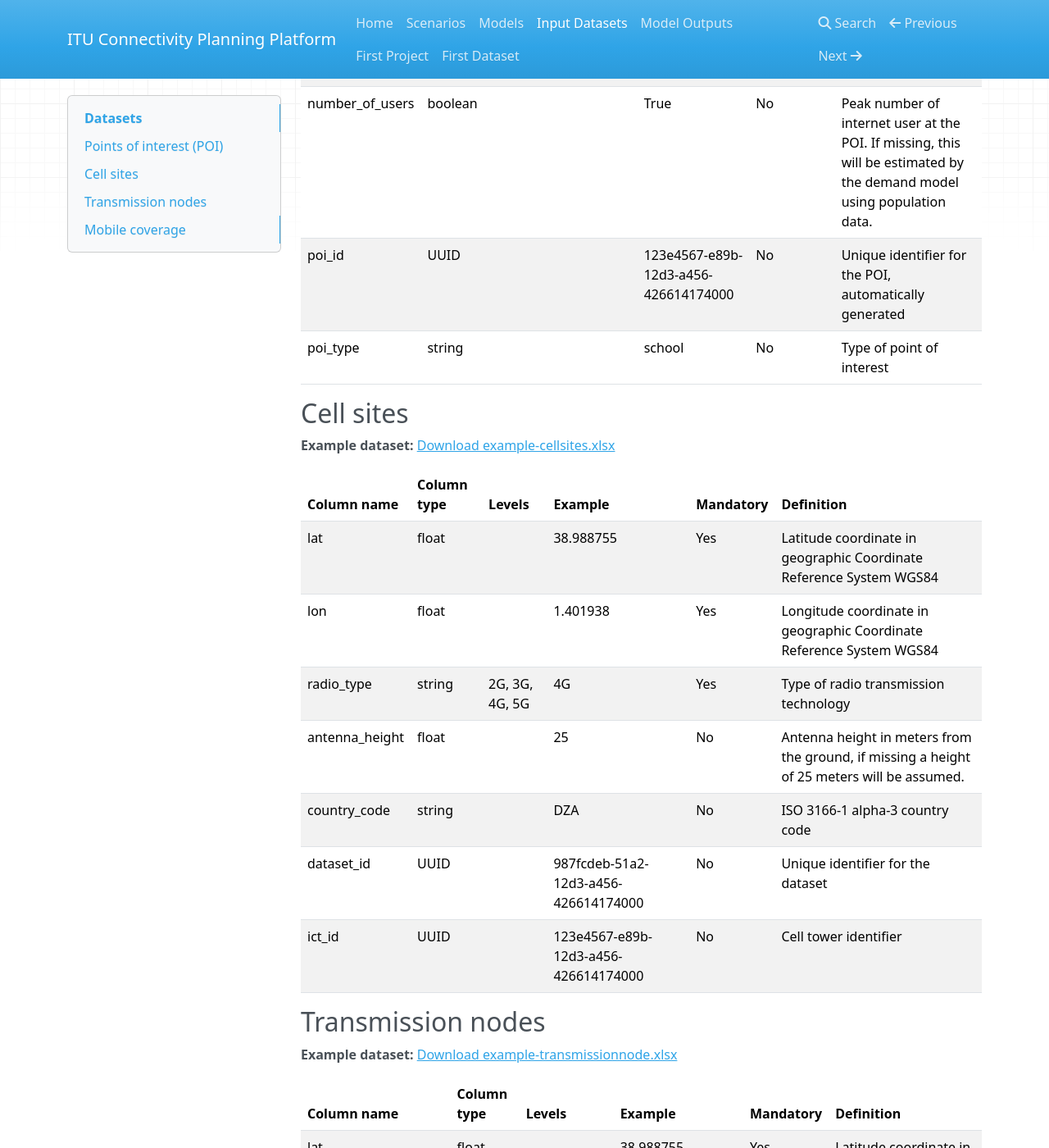
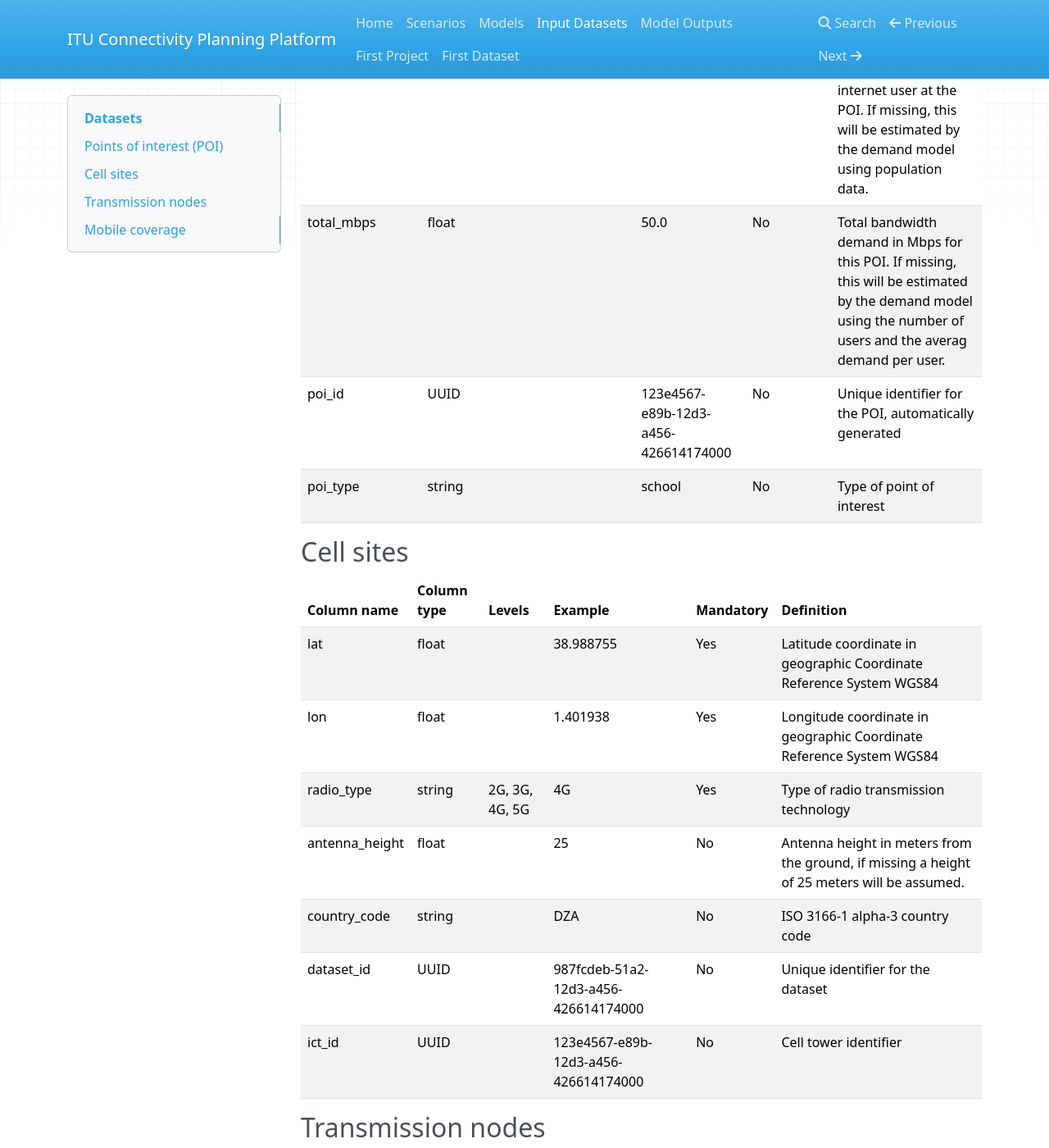
Before and after one commit to FNS-Division/cpp-user-guide, an MkDocs documentation site: the page built from docs/inputdata.md, in a window 1280 px wide and 1400 px high, scrolled down 1171 px. Shown: the whole window at 82% size. Built offline with MkDocs 1.6.1, drawn with Linux system fonts in a browser that asks for light colours; nearby versions of some CDN libraries; some of the changed text lies outside the part shown.

Commit message:
Remove example dataset links from input data documentation for clarity

```diff
--- a/docs/inputdata.md
+++ b/docs/inputdata.md
@@ -3,8 +3,6 @@
 This page summarises the user-provided data required by the toolkit. The provided data must conform to the standards below.
 
 ## Points of interest (POI)
-
-**Example dataset:** [Download example-pointsofinterest.xlsx](datasets/example-pointsofinterest.xlsx)
 
 | Column name | Column type | Levels | Example | Mandatory | Definition |
 |------------|-------------|---------|----------|-----------|------------|
@@ -16,12 +14,11 @@
 | has_electricity | boolean | | True | No | Whether the POI has electricity. If missing, no electricity will be assumed. |
 | is_connected | boolean | | True | No | Whether the POI has connectivity. If this column is missing, the connectivity status will be inferred using [speed test](https://www.ookla.com/ookla-for-good/open-data) measurements. |
 | number_of_users | boolean | | True | No | Peak number of internet user at the POI. If missing, this will be estimated by the demand model using population data. |
+| total_mbps | float | | 50.0 | No | Total bandwidth demand in Mbps for this POI. If missing, this will be estimated by the demand model using the number of users and the averag demand per user. |
 | poi_id | UUID | | 123e4567-e89b-12d3-a456-426614174000 | No | Unique identifier for the POI, automatically generated |
 | poi_type | string | | school | No | Type of point of interest |
 
 ## Cell sites
-
-**Example dataset:** [Download example-cellsites.xlsx](datasets/example-cellsites.xlsx)
 
 | Column name | Column type | Levels | Example | Mandatory | Definition |
 |------------|-------------|---------|----------|-----------|------------|
@@ -35,8 +32,6 @@
 
 ## Transmission nodes
 
-**Example dataset:** [Download example-transmissionnode.xlsx](datasets/example-transmissionnode.xlsx)
-
 | Column name | Column type | Levels | Example | Mandatory | Definition |
 |------------|-------------|---------|----------|-----------|------------|
 | lat | float | | 38.988755 | Yes | Latitude coordinate in geographic Coordinate Reference System WGS84 |
@@ -48,8 +43,6 @@
 
 ## Mobile coverage
 
-**Example dataset:** [Download example-coverage.csv](datasets/example-coverage.csv)
-
 | Column name | Column type | Levels | Example | Mandatory | Definition |
 |------------|-------------|---------|----------|-----------|------------|
 | geometry | geometry | | POLYGON((-74.0060 40.7128, -73.9857 40.7484, -73.9772 40.7516, -74.0060 40.7128)) | Yes | Mobile coverage polygons in geographic Coordinate Reference System WGS84 |
@@ -57,7 +50,3 @@
 | country_code | string | | DZA | No | ISO 3166-1 alpha-3 country code |
 | dataset_id | UUID | | 987fcdeb-51a2-12d3-a456-426614174000 | No | Unique identifier for the dataset |
 | fid | str | | 123e4567-e89b-12d3-a456-426614174000 | No | Unique identifier for polygons |
-
----
-
-**Disclaimer:** The example datasets provided above are synthetic data and do not reflect real-world scenarios or actual infrastructure deployments.
```
